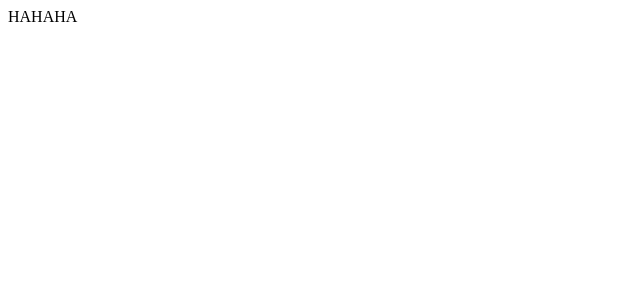
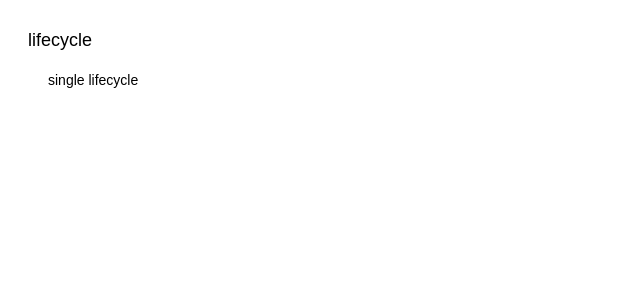
Before and after one commit to lxyc/vue_blog_project, a Vue app: page /#/ in a window 1280 px wide. Shown: the top 300 px of the page, without its empty margins (0-640 px from the left). Built offline with nearby package versions, Linux system fonts and the light colour scheme.

Commit message:
单组件的生命周期

```diff
--- a/src/main.js
+++ b/src/main.js
@@ -4,6 +4,10 @@ import Vue from 'vue'
 import App from './App'
 import router from './router'
 
+import ElementUI from 'element-ui'
+import 'element-ui/lib/theme-chalk/index.css'
+
+Vue.use(ElementUI)
 Vue.config.productionTip = false
 
 /* eslint-disable no-new */
--- a/src/router/index.js
+++ b/src/router/index.js
@@ -2,14 +2,32 @@ import Vue from 'vue'
 import Router from 'vue-router'
 
 import Index from '@/views/Index'
+import Lifecycle from '@/views/Lifecycle/Lifecycle'
+import LifecycleSingle from '@/views/Lifecycle/LifecycleSingle'
 
 Vue.use(Router)
 
+export const constantRouterMap = [
+  {
+    path: '/',
+    name: 'index',
+    component: Index
+  },
+  {
+    path: '/lifecycle',
+    component: Lifecycle,
+    redirect: '/lifecycle/single',
+    name: 'lifecycle',
+    children: [
+      {
+        path: '/lifecycle/single',
+        name: 'single lifecycle',
+        component: LifecycleSingle
+      }
+    ]
+  }
+]
+
 export default new Router({
-  routes: [
-    {
-      path: '/',
-      component: Index
-    }
-  ]
+  routes: constantRouterMap
 })
--- a/src/views/Index.vue
+++ b/src/views/Index.vue
@@ -1,9 +1,60 @@
 <template>
-  <div>HAHAHA</div>
+  <div class="menu-wrapper">
+    <div v-for="link in routes" :key="link.path">
+      <div class="menu"
+        :class="{'clickable': !link.children}"
+        @click="gotoRoute(link)">
+        {{ link.name }}
+      </div>
+      <div
+        class="sub-menu clickable"
+        v-for="subLink in link.children"
+        :key="subLink.path"
+        @click="gotoRoute(subLink)">
+        {{ subLink.name }}
+      </div>
+    </div>
+  </div>
 </template>
 
 <script>
+import { constantRouterMap } from '@/router'
+
 export default {
-
+  data () {
+    return {
+      routes: constantRouterMap.filter(e => e.name !== 'index')
+    }
+  },
+  methods: {
+    gotoRoute (link) {
+      if (link.children) return
+      this.$router.push(link.path)
+    }
+  }
 }
 </script>
+
+<style scoped>
+.menu-wrapper {
+  margin: 20px;
+  max-width: 200px;
+  font: menu;
+}
+.menu {
+  font-size: 18px;
+  line-height: 40px;
+}
+.sub-menu {
+  font-size: 14px;
+  line-height: 40px;
+  padding-left: 20px;
+}
+.clickable {
+  cursor: pointer;
+}
+.clickable:hover {
+  color: #fff;
+  background-color: #409eff;
+}
+</style>
--- /dev/null
+++ b/src/views/Lifecycle/Lifecycle.vue
@@ -0,0 +1,9 @@
+<template>
+  <router-view></router-view>
+</template>
+
+<script>
+export default {
+  name: 'lifecycle'
+}
+</script>
--- /dev/null
+++ b/src/views/Lifecycle/LifecycleSingle.vue
@@ -0,0 +1,47 @@
+<template>
+  <div>
+    <h3>单组件</h3>
+    <el-button @click="dataVar += 1">更新 {{dataVar}}</el-button>
+    <el-button @click="handleDestroy">销毁{{compName}}</el-button>
+  </div>
+</template>
+
+<script>
+export default {
+  data () {
+    return {
+      dataVar: 1
+    }
+  },
+  beforeCreate () {
+    this.compName = 'single'
+    console.log(`--${this.compName}--beforeCreate`)
+  },
+  created () {
+    console.log(`  --${this.compName}--created`)
+  },
+  beforeMount () {
+    console.log(`  --${this.compName}--beforeMount`)
+  },
+  mounted () {
+    console.log(`  --${this.compName}--mounted`)
+  },
+  beforeUpdate () {
+    console.log(`  --${this.compName}--beforeUpdate`)
+  },
+  updated () {
+    console.log(`  --${this.compName}--updated`)
+  },
+  beforeDestroy () {
+    console.log(`  --${this.compName}--beforeDestroy`)
+  },
+  destroyed () {
+    console.log(`  --${this.compName}--destroyed`)
+  },
+  methods: {
+    handleDestroy () {
+      this.$destroy()
+    }
+  }
+}
+</script>
```
